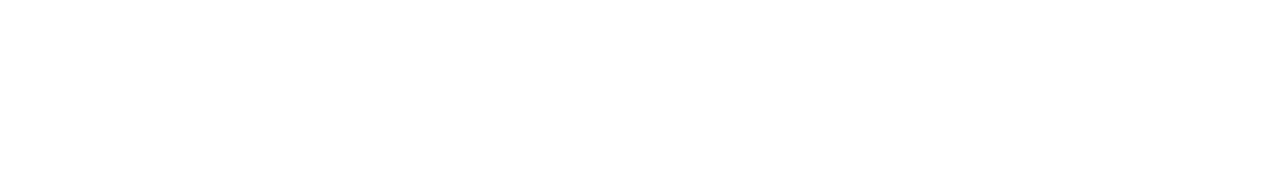
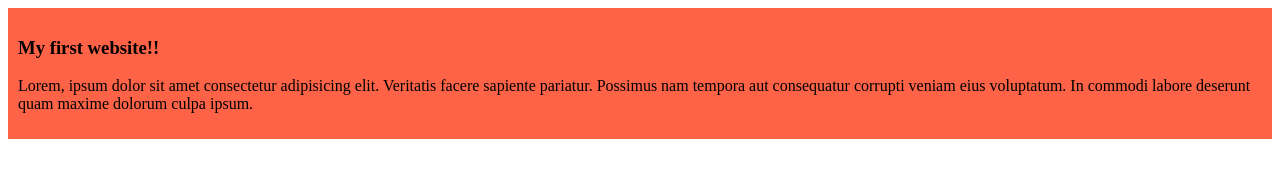
Before and after one commit to A3APT/my-first-github-repo, a plain HTML site: page index.html in a window 1280 px wide. Drawn offline with Linux system fonts and the light colour scheme.

Commit message:
added the first blog

```diff
--- a/index.html
+++ b/index.html
@@ -4,8 +4,13 @@
     <meta charset="UTF-8">
     <meta name="viewport" content="width=device-width, initial-scale=1.0">
     <title>My first website</title>
+    <link rel="stylesheet" href="styles/blog.css">
 </head>
 <body>
+    <div>
+        <h3>My first website!!</h3>
+        <p>Lorem, ipsum dolor sit amet consectetur adipisicing elit. Veritatis facere sapiente pariatur. Possimus nam tempora aut consequatur corrupti veniam eius voluptatum. In commodi labore deserunt quam maxime dolorum culpa ipsum.</p>
+    </div>
 
 </body>
 </html>
--- /dev/null
+++ b/styles/blog.css
@@ -0,0 +1,4 @@
+div{
+    background-color: tomato;
+    padding: 10px;
+}
```
